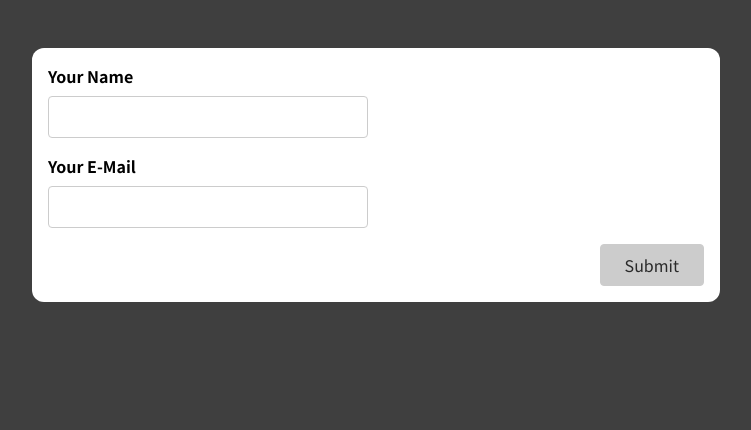
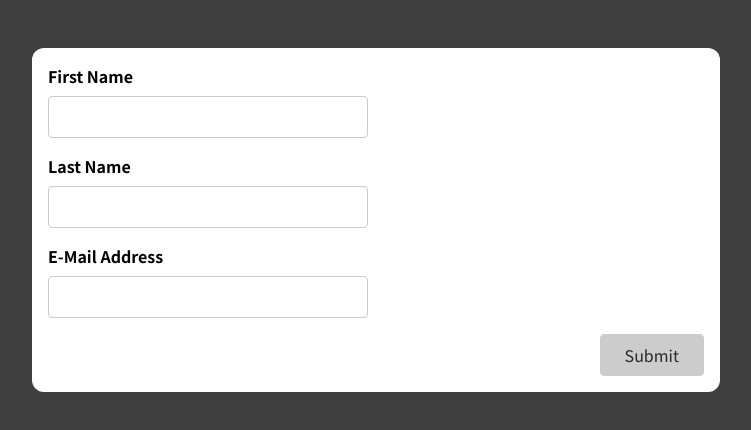
Before and after one commit to dpthegrey/effective-giggle, a React (Create React App) app: page / in a window 1280 px wide. Shown: the top 430 px of the page, without its empty margins (264-1015 px from the left). Built offline with nearby package versions, Linux system fonts and the light colour scheme.

Commit message:
Applying Hook To a New Form

```diff
--- a/src/App.js
+++ b/src/App.js
@@ -1,9 +1,9 @@
-import SimpleInput from "./components/SimpleInput";
+import BasicForm from "./components/BasicForm";
 
 function App() {
   return (
     <div className="app">
-      <SimpleInput />
+      <BasicForm />
     </div>
   );
 }
--- a/src/components/BasicForm.js
+++ b/src/components/BasicForm.js
@@ -1,22 +1,116 @@
+import useInput from "../hooks/use-input";
+
+const isNotEmpty = (value) => value.trim() !== "";
+const isEmail = (value) =>
+  /^[A-Z0-9._%+-]+@[A-Z0-9.-]+\.[A-Z]{2,4}$/i.test(value);
+
 const BasicForm = (props) => {
+  const {
+    value: firstNameValue,
+    isValid: firstNameIsValid,
+    hasError: firstNameHasError,
+    valueChangeHandler: firstNameChangeHandler,
+    inputBlurHandler: firstNameBlurHandler,
+    reset: resetFirstName,
+  } = useInput(isNotEmpty);
+  const {
+    value: lastNameValue,
+    isValid: lastNameIsValid,
+    hasError: lastNameHasError,
+    valueChangeHandler: lastNameChangeHandler,
+    inputBlurHandler: lastNameBlurHandler,
+    reset: resetLastName,
+  } = useInput(isNotEmpty);
+  const {
+    value: emailValue,
+    isValid: emailIsValid,
+    hasError: emailHasError,
+    valueChangeHandler: emailChangeHandler,
+    inputBlurHandler: emailBlurHandler,
+    reset: resetEmail,
+  } = useInput(isEmail);
+
+  let formIsValid = false;
+
+  if (firstNameIsValid && lastNameIsValid && emailIsValid) {
+    formIsValid = true;
+  }
+
+  const submitHandler = (event) => {
+    event.preventDefault();
+    if (!formIsValid) {
+      return;
+    }
+
+    console.log("Submitting form...");
+    console.log(
+      `First name: ${firstNameValue}`,
+      `Last name: ${lastNameValue}`,
+      `Email: ${emailValue}`
+    );
+
+    resetHandler();
+  };
+
+  const resetHandler = () => {
+    resetFirstName();
+    resetLastName();
+    resetEmail();
+  };
+
+  const firstNameClasses = firstNameHasError
+    ? "form-control invalid"
+    : "form-control";
+  const lastNameClasses = lastNameHasError
+    ? "form-control invalid"
+    : "form-control";
+  const emailClasses = emailHasError ? "form-control invalid" : "form-control";
+
   return (
-    <form>
-      <div className="control-group">
+    <form onSubmit={submitHandler}>
+      <div className={firstNameClasses}>
         <div className="form-control">
           <label htmlFor="name">First Name</label>
-          <input type="text" id="name" />
+          <input
+            type="text"
+            id="name"
+            value={firstNameValue}
+            onChange={firstNameChangeHandler}
+            onBlur={firstNameBlurHandler}
+          />
+          {firstNameHasError && (
+            <p className="error-text">Please enter a first name.</p>
+          )}
         </div>
-        <div className="form-control">
+        <div className={lastNameClasses}>
           <label htmlFor="name">Last Name</label>
-          <input type="text" id="name" />
+          <input
+            type="text"
+            id="name"
+            value={lastNameValue}
+            onChange={lastNameChangeHandler}
+            onBlur={lastNameBlurHandler}
+          />
+          {lastNameHasError && (
+            <p className="error-text">Please enter a last name.</p>
+          )}
         </div>
       </div>
-      <div className="form-control">
+      <div className={emailClasses}>
         <label htmlFor="name">E-Mail Address</label>
-        <input type="text" id="name" />
+        <input
+          type="text"
+          id="name"
+          value={emailValue}
+          onChange={emailChangeHandler}
+          onBlur={emailBlurHandler}
+        />
+        {emailHasError && (
+          <p className="error-text">Please enter a valid email address.</p>
+        )}
       </div>
       <div className="form-actions">
-        <button>Submit</button>
+        <button disabled={!formIsValid}>Submit</button>
       </div>
     </form>
   );
```
